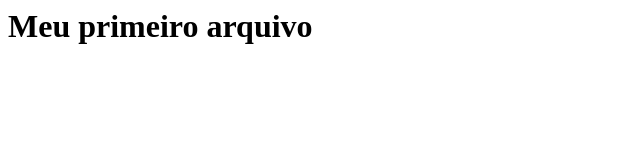
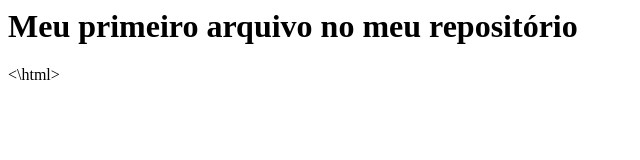
Before and after one commit to eechi123/primeiro-repositorio, a plain HTML site: page index.html in a window 1280 px wide. Shown: the whole page, without its empty margins (0-640 px from the left). Drawn offline with Linux system fonts and the light colour scheme.

Commit message:
Update index.html

```diff
--- a/index.html
+++ b/index.html
@@ -1,3 +1,3 @@
 <html>
-  <h1> Meu primeiro arquivo </h1>
-</html>
+        <h1> Meu primeiro arquivo no meu repositório</h1>
+<\html>
```
